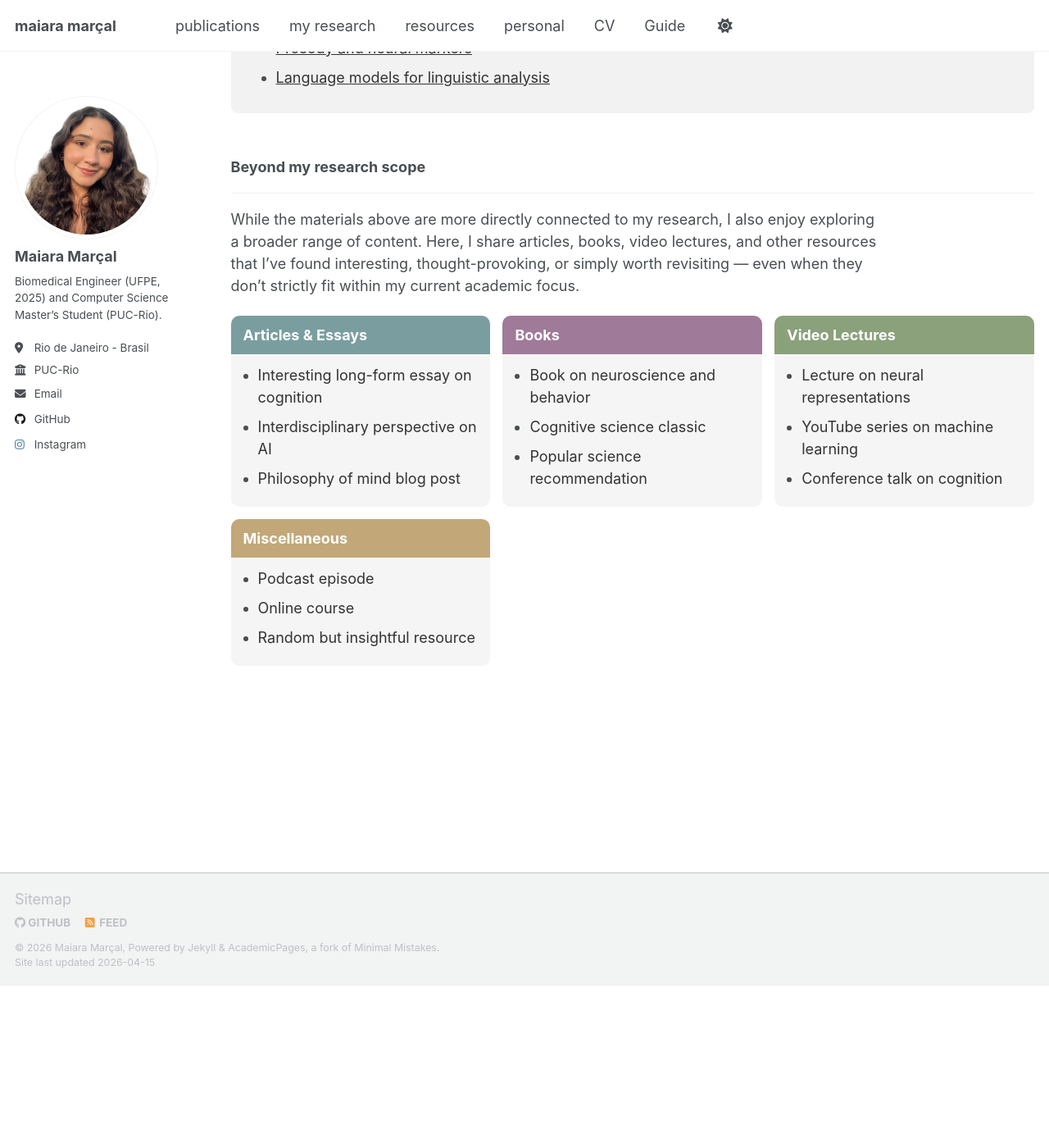
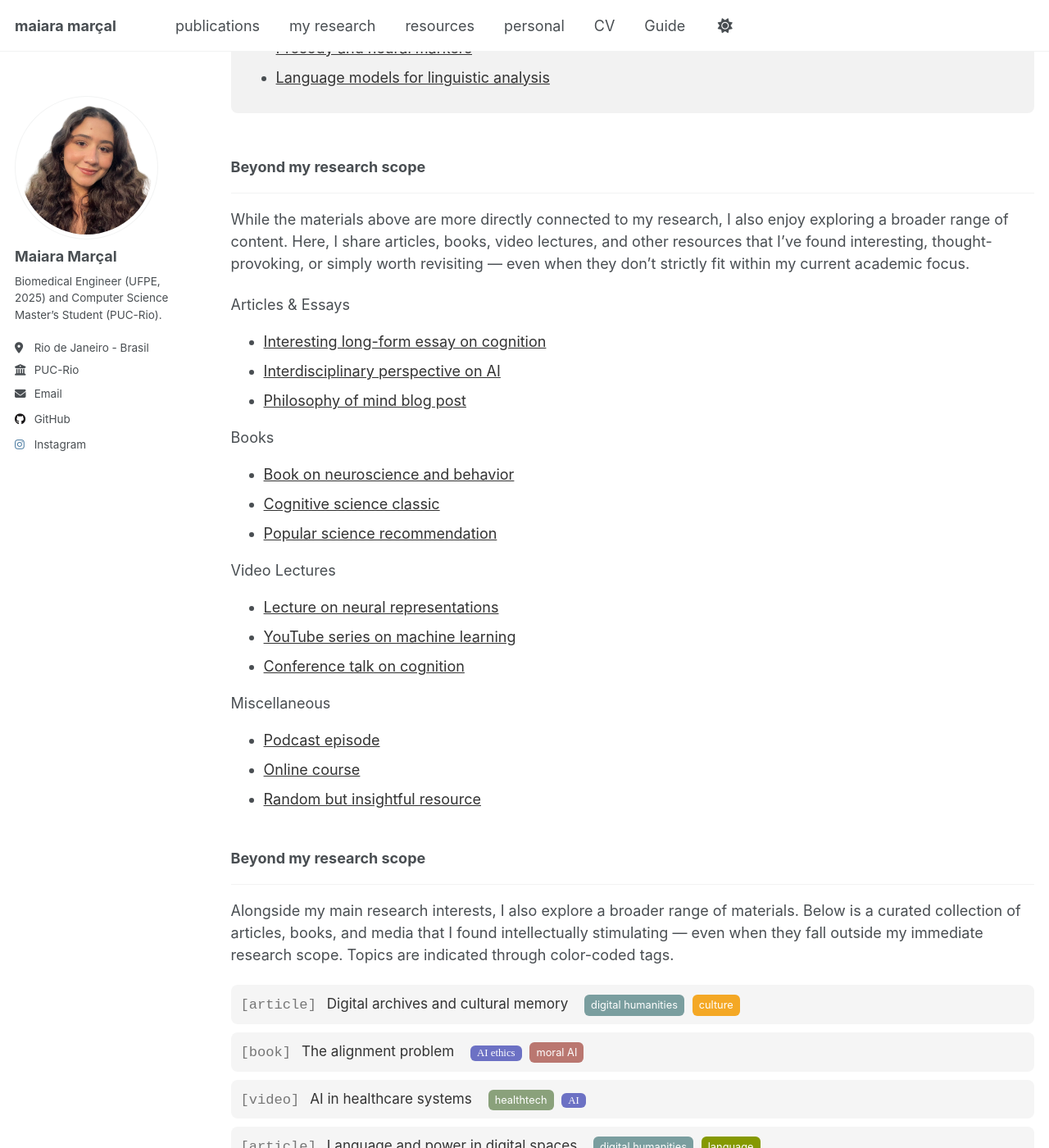
Before and after one commit to maiaramaaraujo/maiaramaaraujo.github.io, a Jekyll site: the page built from _pages/resources.html, in a window 1280 px wide and 1400 px high, scrolled down 760 px. Shown: the whole window at 82% size. Built offline with Jekyll 4.4.1, drawn with Linux system fonts in a browser that asks for light colours; some web fonts are replaced; a script that is not in the unit is left out; before the commit the page ends 1962 px from its top, so only the background shows below that; some of the changed text lies outside the part shown.

Commit message:
Update resources.html

```diff
--- a/_pages/resources.html
+++ b/_pages/resources.html
@@ -140,51 +140,95 @@ a:hover { text-decoration: underline; }
 
 </div>
 
+<br>
+<b>Beyond my research scope</b>
+<hr>
+
+<div class="extra-section-intro">
+  <p>
+    Alongside my main research interests, I also explore a broader range of materials.
+    Below is a curated collection of articles, books, and media that I found intellectually stimulating — even when they fall outside my immediate research scope.
+    Topics are indicated through color-coded tags.
+  </p>
+</div>
+
+<div class="resource-table">
+
+  <div class="resource-item">
+    <span class="resource-type">[article]</span>
+    <a href="#">Digital archives and cultural memory</a>
+    <span class="tag dh">digital humanities</span>
+    <span class="tag culture">culture</span>
+  </div>
+
+  <div class="resource-item">
+    <span class="resource-type">[book]</span>
+    <a href="#">The alignment problem</a>
+    <span class="tag ai">AI ethics</span>
+    <span class="tag moral">moral AI</span>
+  </div>
+
+  <div class="resource-item">
+    <span class="resource-type">[video]</span>
+    <a href="#">AI in healthcare systems</a>
+    <span class="tag health">healthtech</span>
+    <span class="tag ai">AI</span>
+  </div>
+
+  <div class="resource-item">
+    <span class="resource-type">[article]</span>
+    <a href="#">Language and power in digital spaces</a>
+    <span class="tag dh">digital humanities</span>
+    <span class="tag language">language</span>
+  </div>
+
+</div>
+
 <style>
-.extra-section-intro {
-  margin-bottom: 20px;
-  max-width: 800px;
+.resource-table {
+  display: flex;
+  flex-direction: column;
+  gap: 10px;
 }
 
-.extra-sections {
-  display: grid;
-  grid-template-columns: repeat(auto-fit, minmax(250px, 1fr));
-  gap: 15px;
+.resource-item {
+  background: #f5f5f5;
+  padding: 10px 12px;
+  border-radius: 8px;
+  font-size: 0.95em;
 }
 
-.extra-card {
-  border-radius: 10px;
-  overflow: hidden;
+.resource-type {
+  color: #777;
+  margin-right: 8px;
+  font-family: monospace;
 }
 
-.extra-title {
-  font-weight: bold;
-  padding: 10px 15px;
+.resource-item a {
+  margin-right: 10px;
+  text-decoration: none;
+  color: #333;
+}
+
+.resource-item a:hover {
+  text-decoration: underline;
+}
+
+/* TAGS */
+.tag {
+  display: inline-block;
+  padding: 3px 8px;
+  margin-left: 5px;
+  border-radius: 6px;
+  font-size: 0.75em;
   color: white;
 }
 
-/* cores suaves e acadêmicas */
-.articles { background: #7A9E9F; }
-.books { background: #A07A99; }
-.videos { background: #8AA17B; }
-.misc { background: #C2A878; }
-
-.extra-content {
-  background: #f5f5f5;
-  padding: 12px 15px;
-}
-
-.extra-content ul {
-  margin: 0;
-  padding-left: 18px;
-}
-
-.extra-content a {
-  color: #333;
-  text-decoration: none;
-}
-
-.extra-content a:hover {
-  text-decoration: underline;
-}
+/* cores por tema */
+.dh { background: #7A9E9F; }        /* digital humanities */
+.health { background: #8AA17B; }    /* healthtech */
+.ai { background: #6c71c4; }        /* AI */
+.moral { background: #BA7770; }     /* moral AI */
+.language { background: #859901; }  /* language */
+.culture { background: #f4a825; }   /* culture */
 </style>
```
